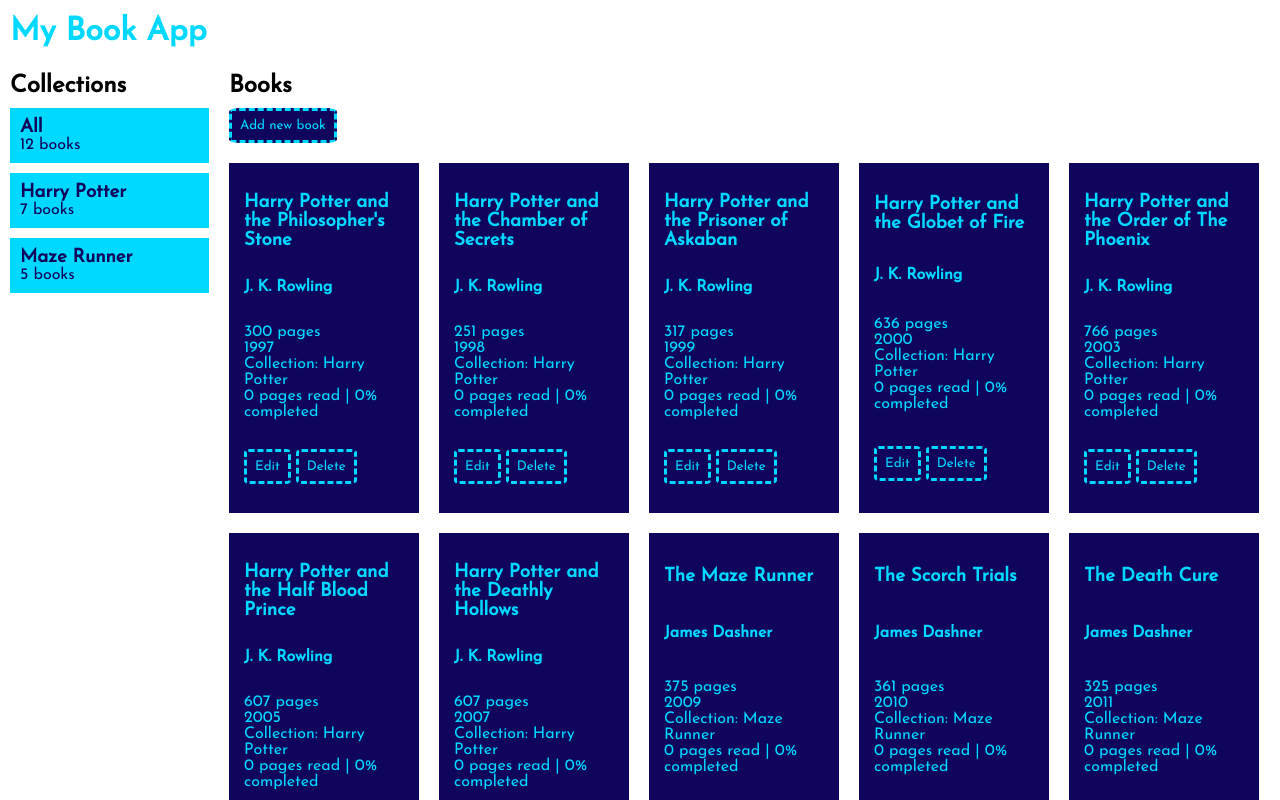
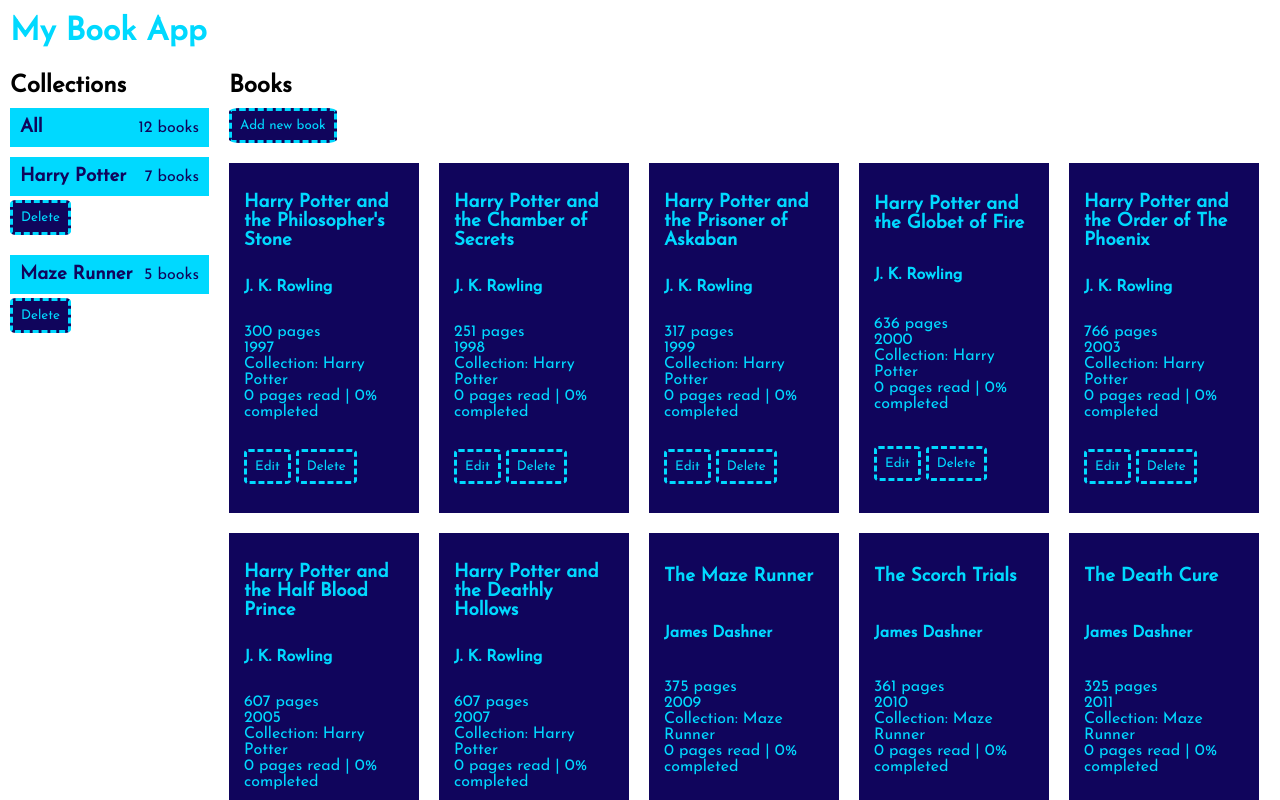
Before and after one commit to paola-yumi-m/book-app, a React (Create React App) app: page / in a window 1280 px wide. Shown: the top 800 px of the page. Built offline with nearby package versions, Linux system fonts and the light colour scheme.

Commit message:
Added feature to delete collection.

```diff
--- a/src/App.js
+++ b/src/App.js
@@ -59,7 +59,7 @@
                                                                                                           setPagesRead={setPagesRead}/></li>);
 
     const getCollections = () =>
-        collections.map((collection, key) => <li key={key}><Collections collection={collection} id={key} setCollection={showCollection} /></li>);
+        collections.map((collection, key) => <li key={key}><Collections collection={collection} id={key} setCollection={showCollection} setCollections={setCollections} /></li>);
 
     const showCollection = (id) => {
         setCurrentCollection(id);
--- a/src/Collections.js
+++ b/src/Collections.js
@@ -1,15 +1,36 @@
 import React from "react";
 
-export const Collections = ({ collection, id, setCollection }) => {
+export const Collections = ({ collection, id, setCollection, setCollections }) => {
     function handleClick(e) {
         const id = e.currentTarget.id;
         setCollection(id);
     }
 
+    function handleDelete(e) {
+        const id = e.target.id;
+        setCollections(prevState => prevState.filter(collection => collection.name !== id));
+        setCollections(prevState => {
+            const editedCollection = [];
+            prevState.map(collection => {
+            if (collection.name === 'All') {
+                collection.books = collection.books.filter(book => book.collection !== id);
+                    editedCollection.push(collection);
+                } else {
+                editedCollection.push(collection);
+            }})
+        return editedCollection});
+
+    }
+
     return (
-        <div className='collection-card' onClick={handleClick} id={id}>
-            <h3>{collection.name}</h3>
-            <p>{collection.books.length > 1 ? `${collection.books.length} books` : `${collection.books.length} book`}</p>
+        <div>
+            <div className='collection-card' onClick={handleClick} id={id}>
+                <h3>{collection.name}</h3>
+                <p>{collection.books.length > 1 ? `${collection.books.length} books` : `${collection.books.length} book`}</p>
+            </div>
+            <div className='collection-button'>
+                {collection.name !== 'All' ? <button className='buttons collection-button' onClick={handleDelete} id={collection.name}>Delete</button> : <p></p>}
+            </div>
         </div>
     );
 }
--- a/src/factories/collection-factory.js
+++ b/src/factories/collection-factory.js
@@ -3,6 +3,14 @@
         this._name = name;
         this._books = books;
         this._size = books.length;
+    }
+
+    get id() {
+        return this._id;
+    }
+
+    set id(value) {
+        this._id = value;
     }
 
     get name() {
--- a/src/styles.css
+++ b/src/styles.css
@@ -33,11 +33,17 @@
     color: #10055c;
     padding: 10px;
     cursor: pointer;
-    margin-bottom: 10px;
+    display: flex;
+    justify-content: space-between;
+    align-items: center;
 }
 
 .collection-card:hover {
     scale: 105%;
+}
+
+.collection-button {
+    margin: 2px 0 10px 0;
 }
 
 .collections-list {
@@ -78,9 +84,6 @@
     height: 20rem;
 }
 
-.book-info {
-}
-
 .buttons {
     margin-right: 5px;
     padding: 8px;
@@ -92,6 +95,7 @@
 
 .delete-button-collection {
     margin-top: 5px;
+    height: 30px;
 }
 
 .buttons:hover {
```
